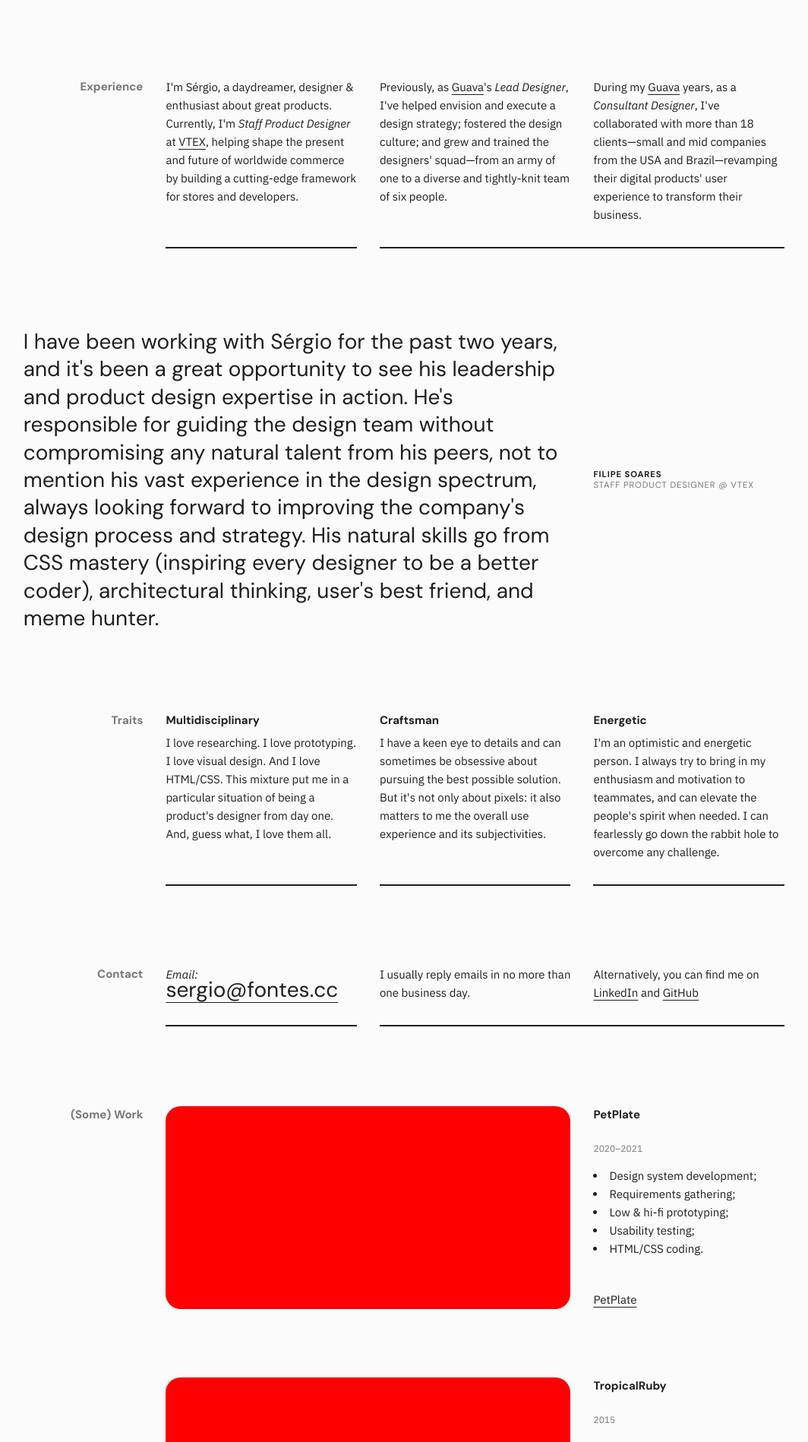
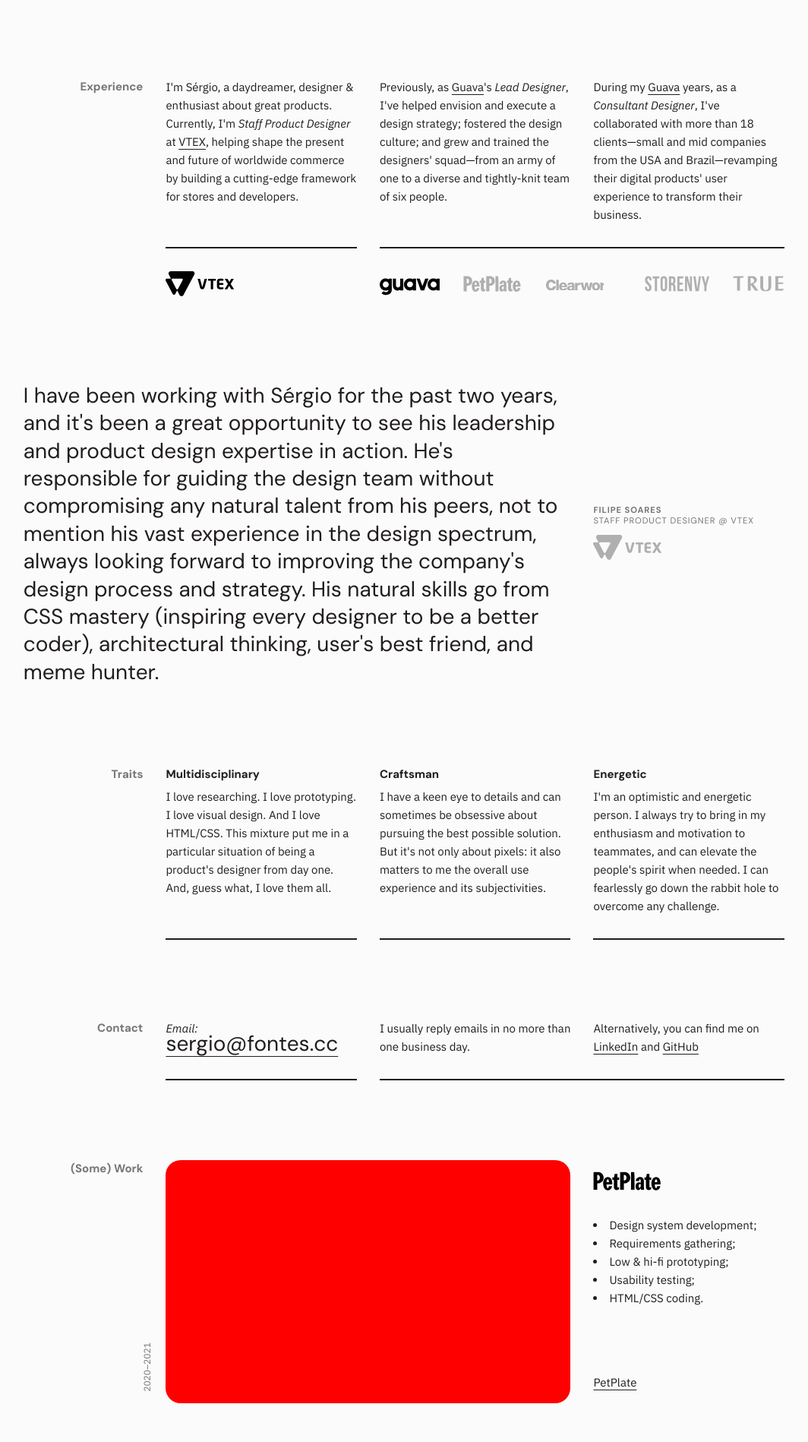
Before and after one commit to sergiofontes/fontes.cc, a Next.js app: page / in a window 1280 px wide. Shown: the part 722-2620 px from the top of the page at 76% size, without its empty margins (202-1266 px from the left). Built offline with nearby package versions, Linux system fonts and the light colour scheme.

Commit message:
Add logo images to main page

```diff
--- a/pages/index.js
+++ b/pages/index.js
@@ -5,6 +5,13 @@ import Image from 'next/image';
 import Layout, { siteTitle } from '../components/layout';
 
 import Symbol from '../public/images/symbol.svg';
+import LogoClearworks from '../public/images/logos/clearworks.svg';
+import LogoGuava from '../public/images/logos/guava.svg';
+import LogoPetPlate from '../public/images/logos/petplate.svg';
+import LogoStorenvy from '../public/images/logos/storenvy.svg';
+import LogoTropical from '../public/images/logos/tropical.svg';
+import LogoTrue from '../public/images/logos/true.svg';
+import LogoVtex from '../public/images/logos/vtex.svg';
 
 import style from './index.module.scss';
 
@@ -37,7 +44,7 @@ export default function Home() {
             </Link>
           </li>
           <li>
-            <Link href="#Work">
+            <Link href="#work">
               <a>Work</a>
             </Link>
           </li>
@@ -45,7 +52,11 @@ export default function Home() {
       </nav>
 
       <header className={style.header}>
-        <Symbol className={style.logo} />
+        <Link href="/">
+          <a className={style.symbol} aria-label="Go to homepage">
+            <Symbol />
+          </a>
+        </Link>
         <section className={cn(style.title, style.container, 'grid')}>
           <h1>
             <span>Sérgio Fontes: </span>
@@ -84,6 +95,12 @@ export default function Home() {
               a cutting-edge framework for stores and developers.
             </p>
           </div>
+          <ul className={style.logo}>
+            <li className={style.vtex}>
+              <span>VTEX</span>
+              <LogoVtex />
+            </li>
+          </ul>
           <span className={style.divisor}></span>
           <div className={style.columns}>
             <p>
@@ -106,6 +123,28 @@ export default function Home() {
               their digital products' user experience to transform their business.
             </p>
           </div>
+          <ul className={style.logos} aria-label="Companies I've collaborated with">
+            <li className={style.guava}>
+              <span>Guava</span>
+              <LogoGuava />
+            </li>
+            <li className={style.petplate}>
+              <span>PetPlate</span>
+              <LogoPetPlate />
+            </li>
+            <li className={style.clearworks}>
+              <span>Clearworks</span>
+              <LogoClearworks />
+            </li>
+            <li className={style.storenvy}>
+              <span>Storenvy</span>
+              <LogoStorenvy />
+            </li>
+            <li className={style.true}>
+              <span>True</span>
+              <LogoTrue />
+            </li>
+          </ul>
           <span className={cn(style.divisors, style.last)}></span>
         </section>
 
@@ -129,6 +168,9 @@ export default function Home() {
             Filipe Soares
             <br />
             <small>Staff Product Designer @ VTEX</small>
+            <div className={style.logo}>
+              <LogoVtex />
+            </div>
           </figcaption>
         </figure>
 
@@ -194,7 +236,10 @@ export default function Home() {
         <section id="work" className={cn(style.work, style.container, 'grid')}>
           <h2>(Some) Work</h2>
           <section id="petplate" className="grid">
-            <h3>PetPlate</h3>
+            <h3 className={cn(style.logo, style.petplate)}>
+              <span>PetPlate</span>
+              <LogoPetPlate />
+            </h3>
             <small>2020–2021</small>
             <div></div>
             <ul>
@@ -209,7 +254,10 @@ export default function Home() {
             </a>
           </section>
           <section id="tropicalruby" className="grid">
-            <h3>TropicalRuby</h3>
+            <h3 className={cn(style.logo, style.tropical)}>
+              <span>TropicalRuby</span>
+              <LogoTropical />
+            </h3>
             <small>2015</small>
             <div></div>
             <ul>
--- a/pages/index.module.scss
+++ b/pages/index.module.scss
@@ -3,9 +3,6 @@
 ///////////////////////////////////////////////////////////////////////////////
 
 @import "../styles/scaffold";
-
-.logo { display: none; }
-.title { color: red; }
 
 .main {
   > * {
@@ -44,8 +41,8 @@
     align-self: end;
     transform: translateY(-100%);
 
-    @include media("height>=1100px") {
-      top: calc(66rem - var(--gap));
+    @include media("height>=900px") {
+      top: calc(60rem - var(--gap));
       bottom: auto;
     }
   }
@@ -98,7 +95,6 @@
     p + p { margin-top: 0; }
     .column, .columns { grid-row: 1; }
     .divisor, .divisors { grid-row: 2; }
-
     .column { grid-column-start: auto; }
 
     .columns {
@@ -162,6 +158,22 @@
     grid-column: 1 / span var(--columns);
   }
 
+  .symbol {
+    position: fixed;
+    z-index: 2;
+    top: var(--gap);
+    left: var(--gap);
+    width: 2.75rem;
+    height: auto;
+    transition: all .2s ease-in-out;
+    path { fill: var(--color-background); }
+
+    &:hover  { transform: translateY(-2px); }
+    &:active { transform: translateY(2px); }
+
+    @include media(">#{$max-screen}") { left: calc((100vw - #{$max-width}) / 2); }
+  }
+
   .title, .intro { grid-column: 1 / span calc(var(--columns) + 2); }
   .title { grid-row: 2; }
   .intro { grid-row: 1; }
@@ -169,7 +181,7 @@
 
   @include media(">tablet") {
     grid-template-rows: auto 1fr;
-    padding-top: calc(var(--gap) * 5);
+    padding-top: calc(var(--gap) * 6);
 
     h1 { grid-column: calc(var(--content-start) + var(--content-width)) / span calc(var(--content-width) * 3); }
   }
@@ -214,12 +226,65 @@
   }
 }
 
+.experience {
+  .logo, .logos {
+    display: flex;
+    grid-column: var(--content-start) / span var(--content-width);
+    padding: 0;
+    width: 100%;
+    list-style: none;
+  }
+
+  .logos {
+    flex-wrap: wrap;
+    align-items: center;
+    gap: calc(var(--gap) * 1.5);
+
+    li:not(.guava) path { fill: var(--color-subtle); }
+  }
+
+  @include media(">tablet") {
+    .logo { grid-column: var(--content-start) / span var(--content-width); }
+    .logos { grid-column: calc(var(--content-start) + var(--content-width)) / span calc(var(--content-width) * 2); }
+    .logo, .logos { grid-row: 3; }
+  }
+
+  @include media(">desktop") {
+    .logos {
+      gap: 0;
+      justify-content: space-between;
+    }
+  }
+}
+
+.logo, .logos {
+  --scale-factor: 1;
+
+  span { @include fontless; }
+  svg {
+    width: calc(6rem * var(--scale-factor));
+    height: auto;
+  }
+}
+
+.guava      { --scale-factor: .88; }
+.petplate   { --scale-factor: .85; }
+.storenvy   { --scale-factor: .95; }
+.clearworks { --scale-factor: 1.1; }
+.true       { --scale-factor: .75; }
+
 .testimonial {
   --quote-start: var(--content-start);
   --quote-width: var(--content-width);
 
   p { margin-bottom: 0; }
+  figcaption { color: var(--color-subtitle); }
   blockquote, figcaption { grid-column: var(--quote-start) / span var(--quote-width); }
+
+  .logo {
+    margin-top: calc(var(--gap) / 3);
+    path { fill: var(--color-subtle); }
+  }
 
   @include media(">tablet") {
     --quote-start: 2;
@@ -241,6 +306,7 @@
     top: -3px;
     display: block;
     line-height: .8;
+    &:active { top: -2px; }
     @include media(">tablet", "<=desktop") {
       @include text-overflow;
       line-height: 1.3;
@@ -271,9 +337,13 @@
     }
   }
 
+  h3 {
+    margin: 0;
+  }
+
   div {
     grid-column: 1 / span 6;
-    grid-row: 2;
+    grid-row: 1;
     align-self: stretch;
     width: 100%;
     padding-top: 70%;
@@ -294,35 +364,44 @@
 
   h3, ul, p, a { grid-column: var(--content-start) / span var(--content-width); }
 
+  .petplate { --scale-factor: 1; }
+  .tropical { --scale-factor: 1.1; }
+
   @include media(">tablet") {
     h2 { text-align: right; }
 
     section {
       align-items: end;
       grid-template-columns: repeat(3, 1fr);
-      grid-template-rows: repeat(3, auto) 1fr;
-      row-gap: calc(var(--gap) / 2);
+      grid-template-rows: auto auto 1fr;
+      row-gap: var(--gap);
       grid-column: var(--content-start) / span 9;
     }
 
     // Out of regular grid
     div {
-      grid-row: 1 / span 4;
+      grid-row: 1 / span 3;
       grid-column: 1 / span 2;
-      padding-top: 70%;
+      padding-top: 75%;
       border-radius: 1.333333rem;
     }
 
     // Out of regular grid
     small {
-      top: unset;
+      left: -1rem;
       justify-self: start;
-      transform: unset;
-      white-space: normal;
+      align-self: end;
+      grid-column: 1;
+      grid-row: 3;
+      margin: 0;
+      text-align: left;
+      transform-origin: bottom left;
     }
 
     // Out of regular grid
-    h3, small, ul, p, a {
+    h3 { margin-top: 1rem; }
+    a  { margin-bottom: 1rem; }
+    h3, ul, p, a {
       grid-column-start: 3;
       grid-column-end: auto;
     }
@@ -332,7 +411,7 @@
     justify-items: stretch;
 
     h2 { white-space: nowrap; }
-    div { padding-top: 50%; }
+    div { padding-top: 60%; }
   }
 }
 
```
